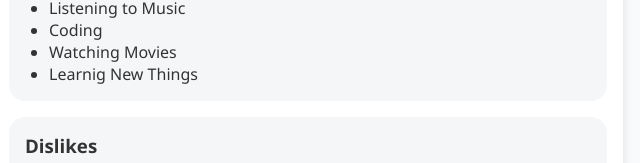
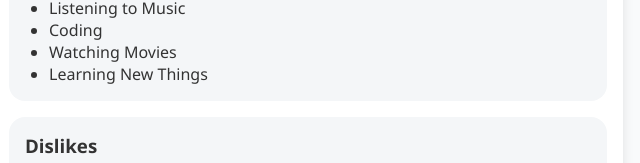
Before and after one commit to dejhii/Profile-Card-HNG-Task, a plain HTML site: page index.html in a window 1280 px wide. Shown: the part 521-684 px from the top of the page, 297-937 px from the left. Drawn offline with Linux system fonts and the light colour scheme.

Commit message:
Fix typo in user interests list

```diff
--- a/index.html
+++ b/index.html
@@ -95,7 +95,7 @@
             <li>Listening to Music</li>
             <li>Coding</li>
             <li>Watching Movies</li>
-            <li>Learnig New Things</li>
+            <li>Learning New Things</li>
           </ul>
         </section>
 
```
